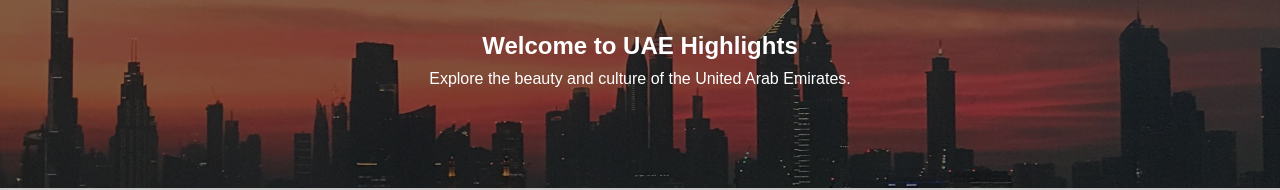
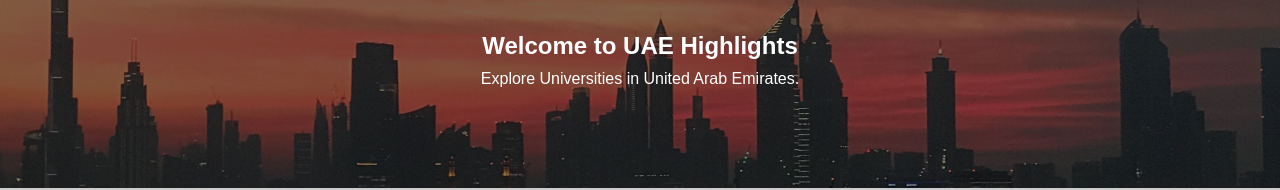
Before and after one commit to UbaidUllah777/UAEhighlisghts, a plain HTML site: page universities.html in a window 1280 px wide. Shown: the part 150-340 px from the top of the page. Drawn offline with Linux system fonts and the light colour scheme.

Commit message:
change in unis

```diff
--- a/universities.html
+++ b/universities.html
@@ -30,7 +30,7 @@
 
       <div class="banner">
         <h2>Welcome to UAE Highlights</h2>
-        <p>Explore the beauty and culture of the United Arab Emirates.</p>
+        <p>Explore Universities in United Arab Emirates.</p>
       </div>
       <div class="pageIntroductionConainer">
         <div class="sectionHeading">
```
